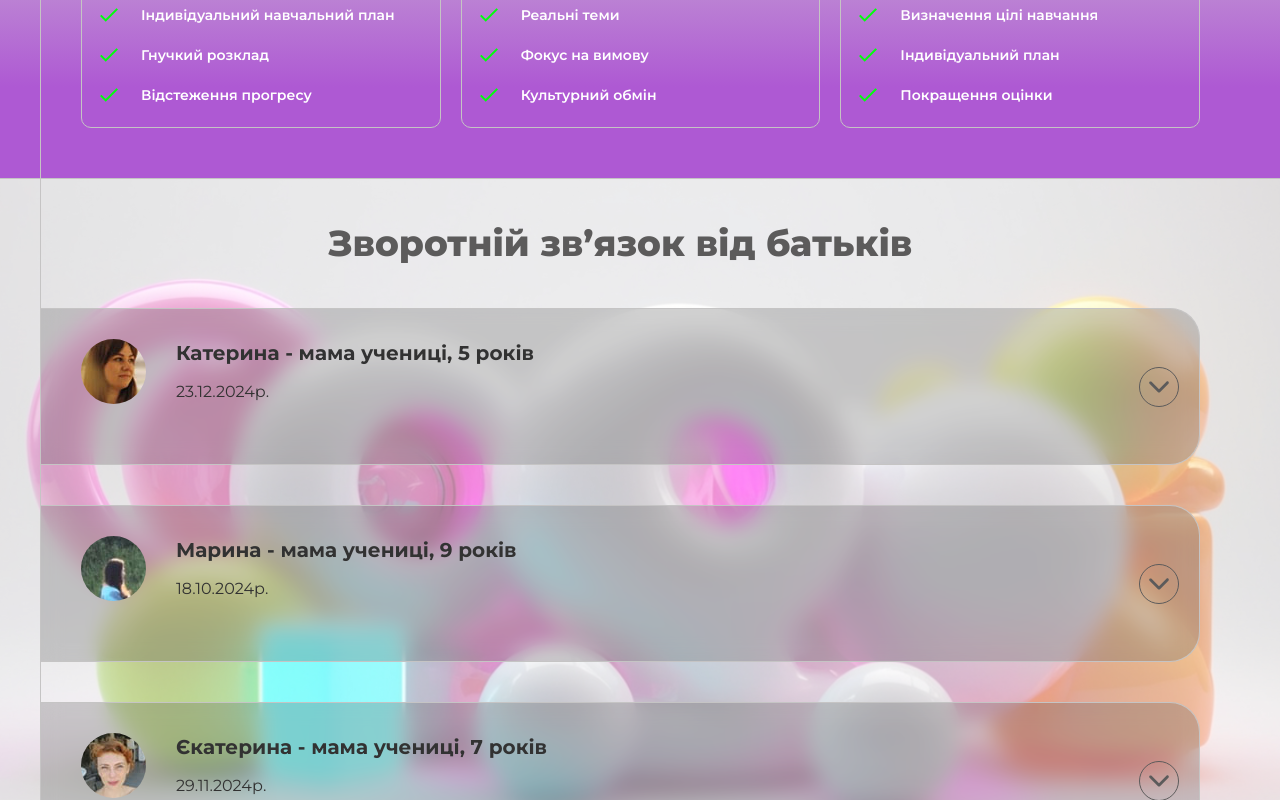
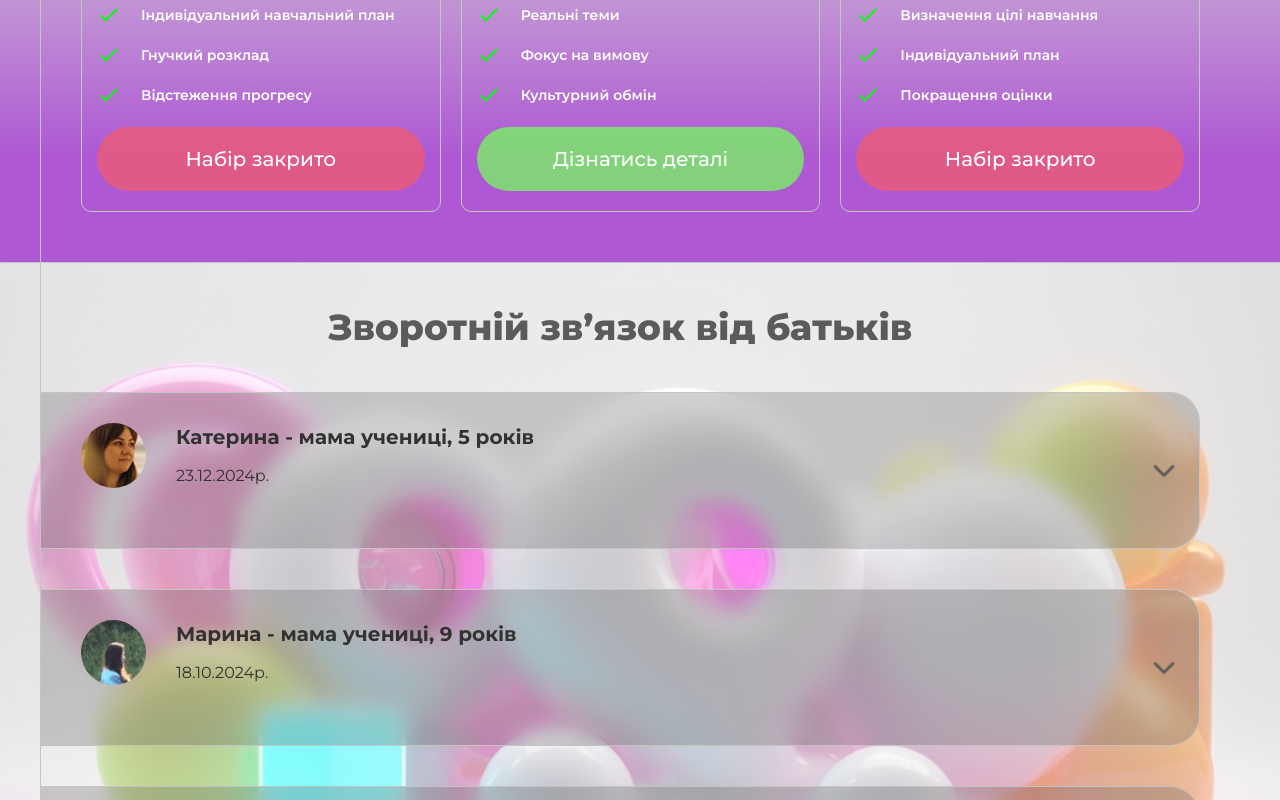
Before and after one commit to ArtemYakushkin/ms-anna, a React (Create React App) app: page / in a window 1280 px wide. Shown: the part 1700-2500 px from the top of the page. Built offline with nearby package versions, Linux system fonts and the light colour scheme; the HTML template or start-up script is replaced by a standard one; a web font is replaced by a local one.

Commit message:
Remove footer, reviews, services

```diff
--- a/src/components/Footer.jsx
+++ b/src/components/Footer.jsx
@@ -80,6 +80,7 @@ const ContactsItem = styled.li`
 
     @media (max-width: 580px) {
       flex-direction: column;
+      font-size: 18px;
     }
   }
 `;
@@ -112,6 +113,15 @@ const BottomWrapp = styled.div`
     text-align: end;
     margin-right: 40px;
     padding: 5px 0;
+  }
+
+  @media (max-width: 580px) {
+    p {
+      font-size: 8px;
+      line-height: 18px;
+      margin-right: 0px;
+      padding: 2px 0;
+    }
   }
 `;
 
--- a/src/components/Reviews.jsx
+++ b/src/components/Reviews.jsx
@@ -205,15 +205,31 @@ const Text = styled.p`
 
 const Arrow = styled.button`
   flex-shrink: 0;
-  width: 40px;
-  height: 40px;
-  border-radius: 50%;
-  border: 1px solid #5c5b5b;
+  transition: transform 0.3s ease-in-out;
+  transform: ${({ open }) => (open ? "rotate(180deg)" : "rotate(0)")};
   display: flex;
   align-items: center;
   justify-content: center;
-  transition: transform 0.3s ease-in-out;
-  transform: ${({ open }) => (open ? "rotate(180deg)" : "rotate(0)")};
+`;
+
+const IconWrapper = styled.span`
+  display: flex;
+  align-items: center;
+  justify-content: center;
+
+  @keyframes pulse {
+    0% {
+      scale: 1;
+    }
+    50% {
+      scale: 1.3;
+    }
+    100% {
+      scale: 1;
+    }
+  }
+
+  animation: pulse 1.5s infinite ease-in-out;
 `;
 
 const Reviews = () => {
@@ -254,8 +270,10 @@ const Reviews = () => {
                   </BoxNikname>
                   <Text open={openId === review.id}>{review.text}</Text>
                 </ItemContent>
-                <Arrow open={openId === review.id} onClick={() => toggleReview(review.id)}>
-                  <IoIosArrowDown size={30} />
+                <Arrow open={openId === review.id}>
+                  <IconWrapper>
+                    <IoIosArrowDown size={30} />
+                  </IconWrapper>
                 </Arrow>
               </Item>
             ))}
--- a/src/components/Services.jsx
+++ b/src/components/Services.jsx
@@ -114,6 +114,57 @@ const PointList = styled.ul`
   }
 `;
 
+const BtnInfo = styled.button`
+  display: inline;
+  padding: 20px;
+  background-color: #ff5b5b9c;
+  border-radius: 35px;
+  font-weight: 500;
+  font-size: 20px;
+  color: #ffffff;
+  margin-top: 20px;
+  cursor: none;
+
+  @media (max-width: 970px) {
+    padding: 12px 20px;
+    font-size: 16px;
+    line-height: 37px;
+  }
+
+  @media (max-width: 695px) {
+    text-align: center;
+    font-size: 16px;
+  }
+`;
+
+const BtnInfoOk = styled.a`
+  display: flex;
+  justify-content: center;
+  padding: 20px;
+  background-color: #74ff5bba;
+  border-radius: 35px;
+  font-weight: 500;
+  font-size: 20px;
+  color: #ffffff;
+  margin-top: 20px;
+  transition: all 0.3s ease-in-out;
+
+  &:hover {
+    background-color: #74ff5b;
+  }
+
+  @media (max-width: 970px) {
+    padding: 12px 20px;
+    font-size: 16px;
+    line-height: 37px;
+  }
+
+  @media (max-width: 695px) {
+    text-align: center;
+    font-size: 16px;
+  }
+`;
+
 const Services = () => {
   const ref = useRef(null);
   const isInView = useInView(ref, { once: true, margin: "-100px" });
@@ -148,6 +199,7 @@ const Services = () => {
                   Відстеження прогресу
                 </li>
               </PointList>
+              <BtnInfo>Набір закрито</BtnInfo>
             </Item>
 
             <Item
@@ -174,6 +226,9 @@ const Services = () => {
                   Культурний обмін
                 </li>
               </PointList>
+              <BtnInfoOk href="tg://resolve?domain=AnnaYakushkina" target="_blank" rel="noreferrer">
+                Дізнатись деталі
+              </BtnInfoOk>
             </Item>
 
             <Item
@@ -200,6 +255,7 @@ const Services = () => {
                   Покращення оцінки
                 </li>
               </PointList>
+              <BtnInfo>Набір закрито</BtnInfo>
             </Item>
           </List>
         </Wrapp>
```
